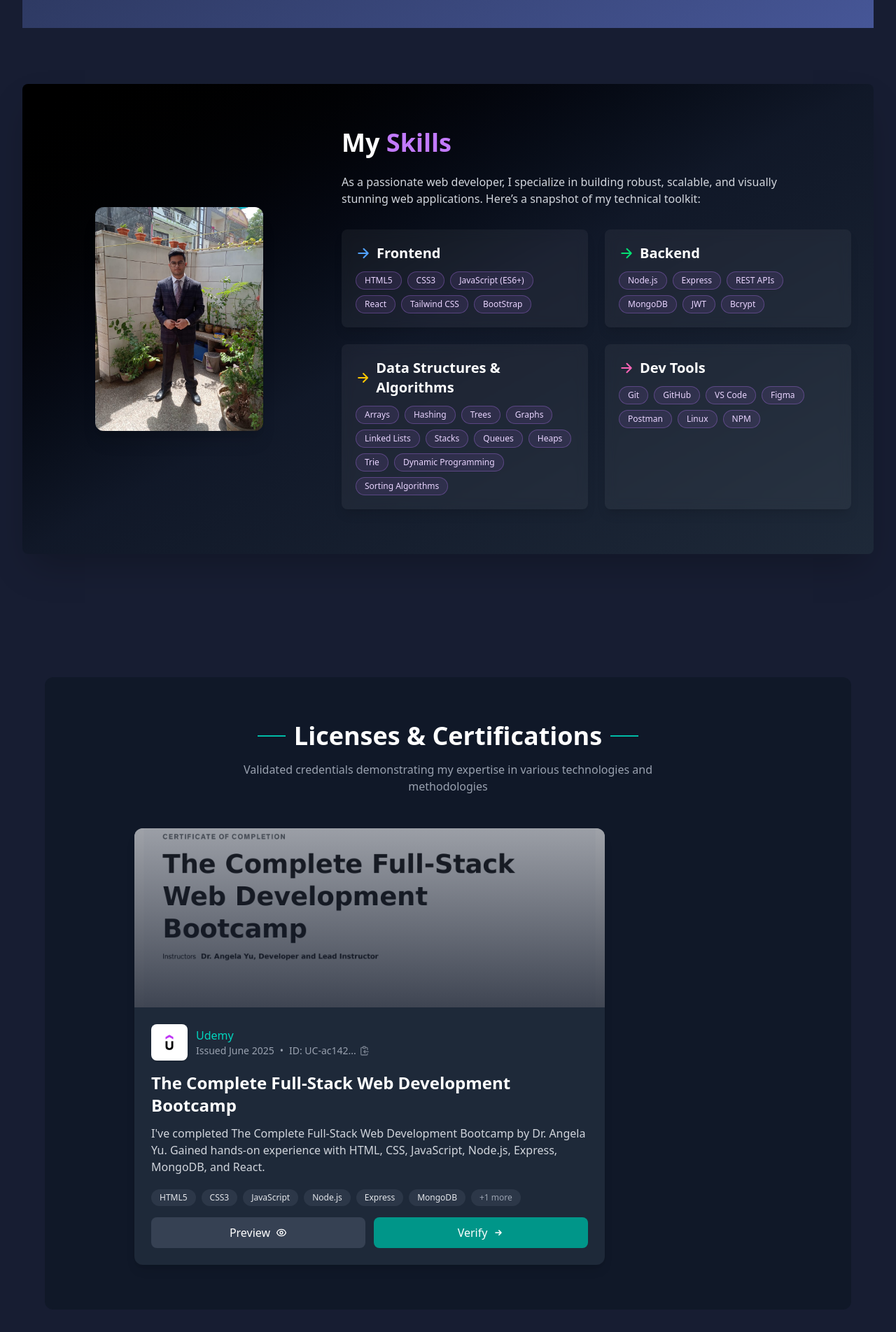
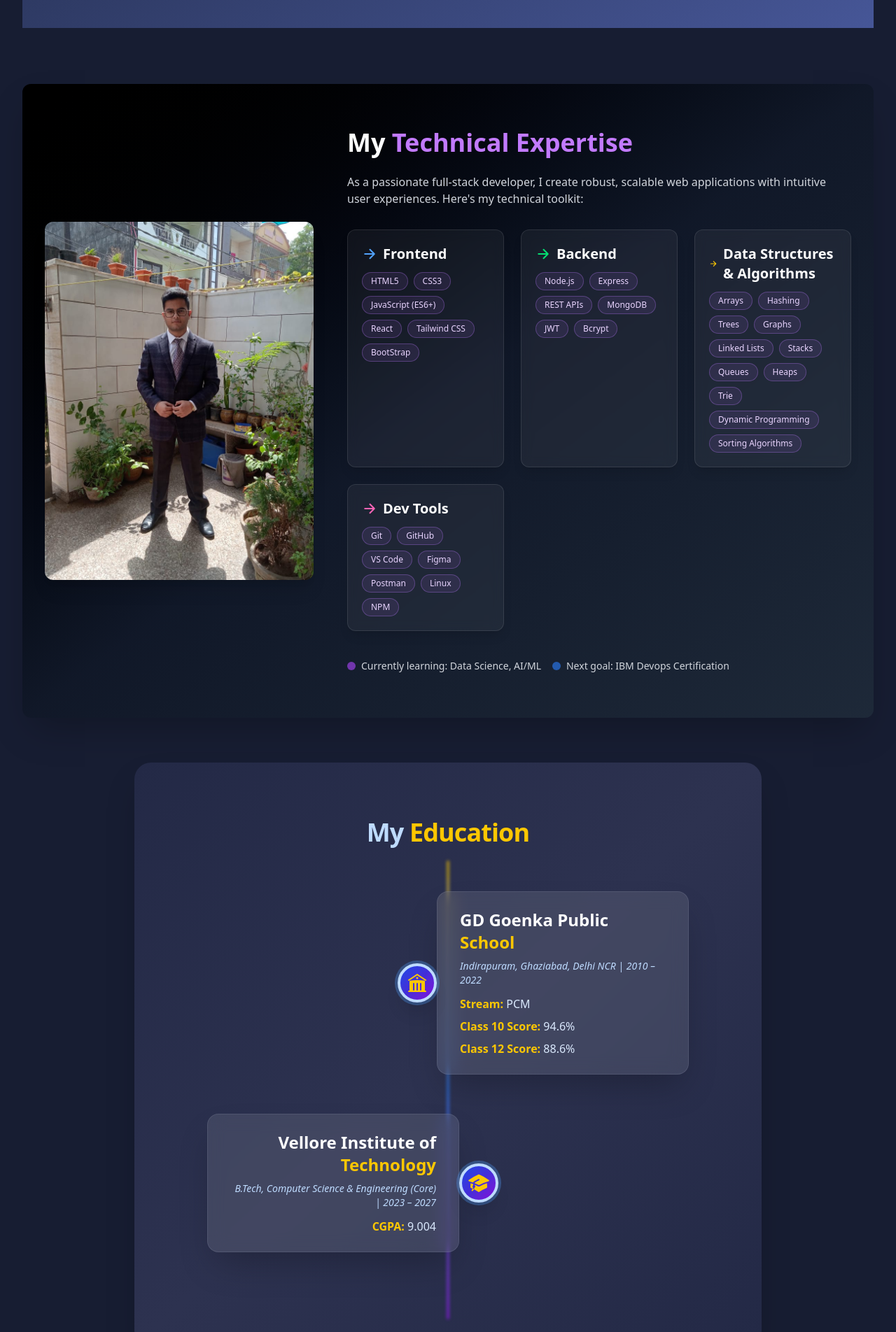
Before and after one commit to mittalrishab/Personal-Portfolio-Website, a React (Vite) app: page / in a window 1280 px wide. Shown: the part 760-2664 px from the top of the page at 70% size. Built offline with nearby package versions, Linux system fonts and the light colour scheme.

Commit message:
added education and scribbler projects

```diff
--- a/package.json
+++ b/package.json
@@ -10,6 +10,7 @@
     "preview": "vite preview"
   },
   "dependencies": {
+    "@heroicons/react": "^2.2.0",
     "@remixicon/react": "^4.6.0",
     "@tailwindcss/vite": "^4.0.12",
     "framer-motion": "^12.12.1",
--- a/src/App.jsx
+++ b/src/App.jsx
@@ -2,9 +2,9 @@ import React from 'react';
 import Navbar from './Components/Navbar/Navbar';
 import Home from './Components/Home/Home';
 import About from './Components/About/About';
-// import Experience from './Components/Experience/Experience';
+import EducationTimeline from './Components/Education/EducationTimeline';
 import Projects from './Components/Projects/Projects';
-import CertificatesSection from './Components/Certificates/CertificatesSection'; // <-- Import the section
+import CertificatesSection from './Components/Certificates/CertificatesSection';
 import Footer from './Components/Footer/Footer';
 
 const App = () => {
@@ -18,9 +18,10 @@ const App = () => {
         <section id="About" className="min-h-screen">
           <About />
         </section>
-        {/* <section id="Experience" className="min-h-screen">
-          <Experience />
-        </section> */}
+        <section id="education" className="min-h-screen">
+          <EducationTimeline />
+        </section>
+
         <section id="certificates" className="min-h-screen">
           <CertificatesSection />
         </section>
--- a/src/Components/About/About.jsx
+++ b/src/Components/About/About.jsx
@@ -1,6 +1,7 @@
 import React from 'react';
 import AboutImg from '../../assets/AboutImg.jpeg';
 import { IoArrowForward } from 'react-icons/io5';
+import { motion } from 'framer-motion';
 
 const skillsData = [
   {
@@ -31,64 +32,91 @@ const skillsData = [
       'Git', 'GitHub', 'VS Code', 'Figma', 'Postman', 'Linux', 'NPM',
     ]
   },
-  // {
-  //   title: 'Other',
-  //   iconColor: 'text-purple-400',
-  //   skills: [
-  //     'Problem Solving', 'Teamwork', 'Agile', 'APIs', 'Testing', 'CI/CD'
-  //   ]
-  // }
 ];
 
 const About = () => {
   return (
     <section
       id="skills"
-      className="bg-gradient-to-br mt-20 from-black via-gray-900 to-gray-800 py-16 px-4 md:px-8 rounded-lg shadow-2xl max-w-7xl mx-auto my-8"
+      className="bg-gradient-to-br mt-20 from-black via-gray-900 to-gray-800 py-16 px-4 md:px-8 rounded-xl shadow-2xl max-w-7xl mx-auto my-8"
       aria-label="Skills"
     >
-      <div className="flex flex-col md:flex-row items-center gap-10">
-        {/* Image */}
-        <div className="flex-shrink-0 w-full md:w-1/3 flex justify-center">
+      <div className="flex flex-col lg:flex-row items-center gap-8 xl:gap-12">
+        {/* Image - Enhanced Responsiveness */}
+        <motion.div
+          className="flex-shrink-0 w-full lg:w-2/5 xl:w-1/3 flex justify-center"
+          initial={{ opacity: 0, x: -30 }}
+          whileInView={{ opacity: 1, x: 0 }}
+          viewport={{ once: true }}
+          transition={{ duration: 0.5 }}
+        >
+          <div className="relative group">
+            <div className="absolute -inset-2 bg-purple-500/20 blur-lg rounded-xl opacity-0 group-hover:opacity-100 transition-all duration-500"></div>
             <img
               src={AboutImg}
               alt="Web Developer Illustration"
-            className="rounded-xl shadow-xl max-h-80 object-cover w-full md:w-auto"
+              className="rounded-xl shadow-xl w-full max-w-md object-cover transition-transform duration-500 group-hover:-translate-y-1"
             />
           </div>
+        </motion.div>
 
         {/* Skills */}
-        <div className="w-full md:w-2/3">
-          <h2 className="text-4xl font-bold text-white mb-6 text-center md:text-left">
-            My <span className="text-purple-400">Skills</span>
+        <motion.div
+          className="w-full lg:w-3/5 xl:w-2/3"
+          initial={{ opacity: 0, y: 30 }}
+          whileInView={{ opacity: 1, y: 0 }}
+          viewport={{ once: true }}
+          transition={{ duration: 0.5, delay: 0.2 }}
+        >
+          <h2 className="text-4xl font-bold text-white mb-6 text-center lg:text-left">
+            My <span className="text-purple-400">Technical Expertise</span>
           </h2>
-          <p className="text-gray-300 mb-8 text-center md:text-left max-w-2xl mx-auto md:mx-0">
-            As a passionate web developer, I specialize in building robust, scalable, and visually stunning web applications. Here’s a snapshot of my technical toolkit:
+          <p className="text-gray-300 mb-8 text-center lg:text-left max-w-3xl mx-auto lg:mx-0">
+            As a passionate full-stack developer, I create robust, scalable web applications with intuitive user experiences. Here's my technical toolkit:
           </p>
-          <div className="grid grid-cols-1 sm:grid-cols-2 gap-6">
+
+          <div className="grid grid-cols-1 md:grid-cols-2 lg:grid-cols-3 gap-4 md:gap-6">
             {skillsData.map((group, idx) => (
-              <div
+              <motion.div
                 key={group.title}
-                className="bg-white/5 backdrop-blur-sm rounded-lg p-5 shadow-lg hover:shadow-purple-400/10 transition-shadow"
+                className="bg-white/5 backdrop-blur-sm rounded-xl p-4 md:p-5 shadow-lg hover:shadow-purple-400/20 transition-all duration-300 group border border-white/10 hover:border-purple-400/30"
+                initial={{ opacity: 0, y: 20 }}
+                whileInView={{ opacity: 1, y: 0 }}
+                viewport={{ once: true }}
+                transition={{ duration: 0.4, delay: idx * 0.1 }}
               >
                 <div className="flex items-center mb-3">
-                  <IoArrowForward size={22} className={`${group.iconColor} mr-2`} />
-                  <h3 className="text-xl font-semibold text-white">{group.title}</h3>
+                  <IoArrowForward size={22} className={`${group.iconColor} mr-2 transition-transform group-hover:translate-x-1`} />
+                  <h3 className="text-lg md:text-xl font-semibold text-white">{group.title}</h3>
                 </div>
                 <div className="flex flex-wrap gap-2">
-                  {group.skills.map(skill => (
-                    <span
+                  {group.skills.map((skill, skillIdx) => (
+                    <motion.span
                       key={skill}
-                      className="bg-purple-400/10 text-purple-200 border border-purple-400/30 px-3 py-1 rounded-full text-xs font-medium"
+                      className="bg-purple-400/10 text-purple-200 border border-purple-400/30 px-3 py-1 rounded-full text-xs font-medium transition-all duration-200 hover:bg-purple-400/20 hover:scale-105"
+                      whileHover={{ scale: 1.05 }}
+                      transition={{ duration: 0.2 }}
                     >
                       {skill}
-                    </span>
+                    </motion.span>
                   ))}
                 </div>
-              </div>
+              </motion.div>
             ))}
           </div>
+
+          {/* Progress Indicator */}
+          <div className="mt-10 flex flex-wrap gap-4 items-center justify-center lg:justify-start">
+            <div className="flex items-center">
+              <div className="w-3 h-3 bg-purple-500 rounded-full mr-2 animate-pulse"></div>
+              <span className="text-sm text-gray-300">Currently learning: Data Science, AI/ML</span>
             </div>
+            <div className="flex items-center">
+              <div className="w-3 h-3 bg-blue-500 rounded-full mr-2 animate-pulse"></div>
+              <span className="text-sm text-gray-300">Next goal: IBM Devops Certification</span>
+            </div>
+          </div>
+        </motion.div>
       </div>
     </section>
   );
--- /dev/null
+++ b/src/Components/Education/EducationTimeline.jsx
@@ -0,0 +1,69 @@
+import React from 'react';
+import { AcademicCapIcon, BuildingLibraryIcon } from '@heroicons/react/24/solid';
+
+const TimelineEntry = ({
+  side = 'right',
+  icon,
+  title,
+  subtitle,
+  details,
+  accent = 'text-yellow-400'
+}) => (
+  <div className={`flex flex-col md:flex-row items-center w-full mb-14 ${side === 'left' ? 'md:flex-row-reverse' : ''}`}>
+    <div className="w-full md:w-5/12"></div>
+    <div className="z-20 flex items-center justify-center bg-gradient-to-br from-blue-700 via-indigo-700 to-purple-700 shadow-xl w-14 h-14 rounded-full border-4 border-blue-200 ring-4 ring-blue-400/30">
+      {icon}
+    </div>
+    <div className={`backdrop-blur-md bg-white/10 border border-blue-100/10 rounded-2xl shadow-2xl w-full md:w-5/12 px-8 py-6 mt-6 md:mt-0 ${side === 'left' ? 'md:text-right' : 'md:text-left'}`}>
+      <h3 className={`mb-2 font-extrabold text-2xl text-white`}>
+        {title.split(' ').map((word, i) =>
+          i === title.split(' ').length - 1 ? (
+            <span key={i} className={accent}>{word}</span>
+          ) : (
+            word + ' '
+          )
+        )}
+      </h3>
+      <p className="text-blue-200 italic text-sm mb-3">{subtitle}</p>
+      <div className="space-y-2 text-blue-100">{details}</div>
+    </div>
+  </div>
+);
+
+const EducationTimeline = () => (
+  <section className="relative max-w-4xl mx-auto px-4 py-20 bg-gradient-to-br from-[#232946] via-[#2d3250] to-[#232946] rounded-3xl shadow-2xl mt-16 mb-20 overflow-hidden">
+    {/* Glowing vertical line */}
+    <div className="absolute left-1/2 top-35 bottom-10 transform -translate-x-1/2 w-1 bg-gradient-to-b from-yellow-400/60 via-blue-500/60 to-purple-600/60 blur-[2px] z-0 rounded-full" aria-hidden="true"></div>
+    {/* Section Heading */}
+    <h2 className="relative z-10 text-center text-4xl font-extrabold text-white mb-16 tracking-tight">
+      <span className="text-blue-200">My</span> <span className="text-yellow-400">Education</span>
+    </h2>
+    {/* Timeline Entries */}
+    <div className="relative z-10">
+      <TimelineEntry
+        side="right"
+        icon={<BuildingLibraryIcon className="w-8 h-8 text-yellow-400" />}
+        title="GD Goenka Public School"
+        subtitle="Indirapuram, Ghaziabad, Delhi NCR | 2010 – 2022"
+        details={
+          <>
+            <p><span className="font-semibold text-yellow-400">Stream:</span> PCM</p>
+            <p><span className="font-semibold text-yellow-400">Class 10 Score:</span> 94.6%</p>
+            <p><span className="font-semibold text-yellow-400">Class 12 Score:</span> 88.6%</p>
+          </>
+        }
+      />
+      <TimelineEntry
+        side="left"
+        icon={<AcademicCapIcon className="w-8 h-8 text-yellow-400" />}
+        title="Vellore Institute of Technology"
+        subtitle="B.Tech, Computer Science & Engineering (Core) | 2023 – 2027"
+        details={
+          <p><span className="font-semibold text-yellow-400">CGPA:</span> 9.004</p>
+        }
+      />
+    </div>
+  </section>
+);
+
+export default EducationTimeline;
--- a/src/Components/Navbar/Navbar.jsx
+++ b/src/Components/Navbar/Navbar.jsx
@@ -1,19 +1,17 @@
-import React, { useState, useEffect } from 'react'
-import { RiMenu2Line, RiCloseLine, RiExternalLinkLine } from "@remixicon/react"
+import React, { useState, useEffect } from 'react';
+import { RiMenu2Line, RiCloseLine, RiExternalLinkLine } from "@remixicon/react";
 
 const Navbar = () => {
   const [isOpen, setIsOpen] = useState(false);
   const [scrolled, setScrolled] = useState(false);
   const [activeSection, setActiveSection] = useState('');
 
-  // Scroll detection for dynamic navbar styling
   useEffect(() => {
     const handleScroll = () => {
       const scrollPosition = window.scrollY;
       setScrolled(scrollPosition > 50);
 
-      // Active section detection
-      const sections = ['About', 'Experience', 'Projects', 'Footer'];
+      const sections = ['About', 'education', 'certificates', 'Projects', 'Footer'];
       const currentSection = sections.find(section => {
         const element = document.getElementById(section);
         if (element) {
@@ -29,7 +27,6 @@ const Navbar = () => {
     return () => window.removeEventListener('scroll', handleScroll);
   }, []);
 
-  // Close mobile menu when clicking outside
   useEffect(() => {
     const handleClickOutside = (event) => {
       if (isOpen && !event.target.closest('nav')) {
@@ -43,10 +40,10 @@ const Navbar = () => {
 
   const navigationItems = [
     { href: "#About", label: "About", icon: "👋" },
-    { href: "#Experience", label: "Experience", icon: "💼" },
+    { href: "#education", label: "Education", icon: "🎓" },
+    { href: "#certificates", label: "Certificates", icon: "📜" },
     { href: "#Projects", label: "Projects", icon: "🚀" },
     { href: "#Footer", label: "Contact", icon: "📬" },
-    { href: "#certificates", label: "Certificates", icon: "📜" }
   ];
 
   return (
@@ -59,7 +56,7 @@ const Navbar = () => {
       flex flex-wrap justify-between md:items-center text-white px-6 py-4 md:px-20
     `}>
 
-      {/* Enhanced Logo with Gradient Effect */}
+      {/* Logo */}
       <div className="flex items-center group">
         <span className={`
           text-4xl font-bold tracking-wide transition-all duration-300
@@ -72,7 +69,7 @@ const Navbar = () => {
         <div className="ml-2 w-2 h-2 bg-gradient-to-r from-blue-500 to-purple-500 rounded-full animate-pulse"></div>
       </div>
 
-      {/* Enhanced Mobile Menu Button */}
+      {/* Mobile Menu Button */}
       <button
         className={`
           md:hidden relative right-0 top-0 z-50 p-2 rounded-xl transition-all duration-300
@@ -98,7 +95,7 @@ const Navbar = () => {
         </div>
       </button>
 
-      {/* Enhanced Navigation Links */}
+      {/* Navigation Links */}
       <div className={`
         md:flex md:items-center
         absolute md:static top-full left-0 right-0 mt-2 md:mt-0
@@ -127,8 +124,6 @@ const Navbar = () => {
                     ? 'text-blue-400 bg-white/10 md:bg-transparent'
                     : 'text-white hover:text-blue-300'
                   }
-
-                  /* Enhanced Underline Animation */
                   after:absolute after:left-4 md:after:left-0 after:bottom-1 md:after:bottom-0
                   after:h-[2px] after:bg-gradient-to-r after:from-blue-400 after:to-purple-500
                   after:transition-all after:duration-500 after:ease-out
@@ -136,14 +131,10 @@ const Navbar = () => {
                     ? 'after:w-[calc(100%-2rem)] md:after:w-full after:opacity-100'
                     : 'after:w-0 hover:after:w-[calc(100%-2rem)] md:hover:after:w-full after:opacity-0 hover:after:opacity-100'
                   }
-
-                  /* Glow Effect on Hover */
                   hover:drop-shadow-[0_0_10px_rgba(59,130,246,0.5)]
                 `}
                 onClick={() => setIsOpen(false)}
-                style={{
-                  animationDelay: `${index * 100}ms`
-                }}
+                style={{ animationDelay: `${index * 100}ms` }}
               >
                 <span className="text-xl md:hidden group-hover:scale-125 transition-transform duration-300">
                   {item.icon}
@@ -161,7 +152,7 @@ const Navbar = () => {
             </li>
           ))}
 
-          {/* CTA Button in Mobile Menu */}
+          {/* CTA Button for mobile */}
           <li className="md:hidden mt-4 pt-4 border-t border-white/20">
             <a
               href="#Footer"
@@ -175,10 +166,10 @@ const Navbar = () => {
         </ul>
       </div>
 
-      {/* Decorative Elements */}
+      {/* Bottom decorative line */}
       <div className="hidden md:block absolute -bottom-px left-0 right-0 h-px bg-gradient-to-r from-transparent via-white/20 to-transparent"></div>
     </nav>
-  )
-}
+  );
+};
 
-export default Navbar
+export default Navbar;
```
Also changed, not shown: src/Components/Certificates/CertificateCard.jsx (+79 -22 lines), src/Components/Home/Home.jsx (+12 -3 lines), 1 other file (tests, documents, lock files or other folders). Lines whose indentation alone changed are shown as unchanged.
